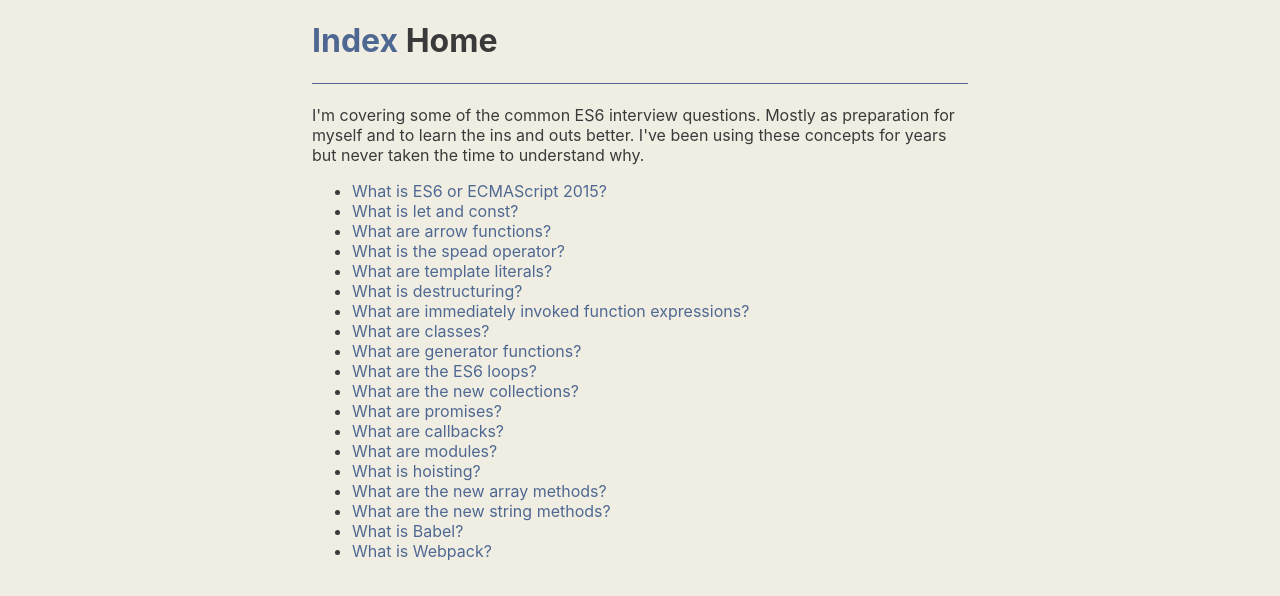
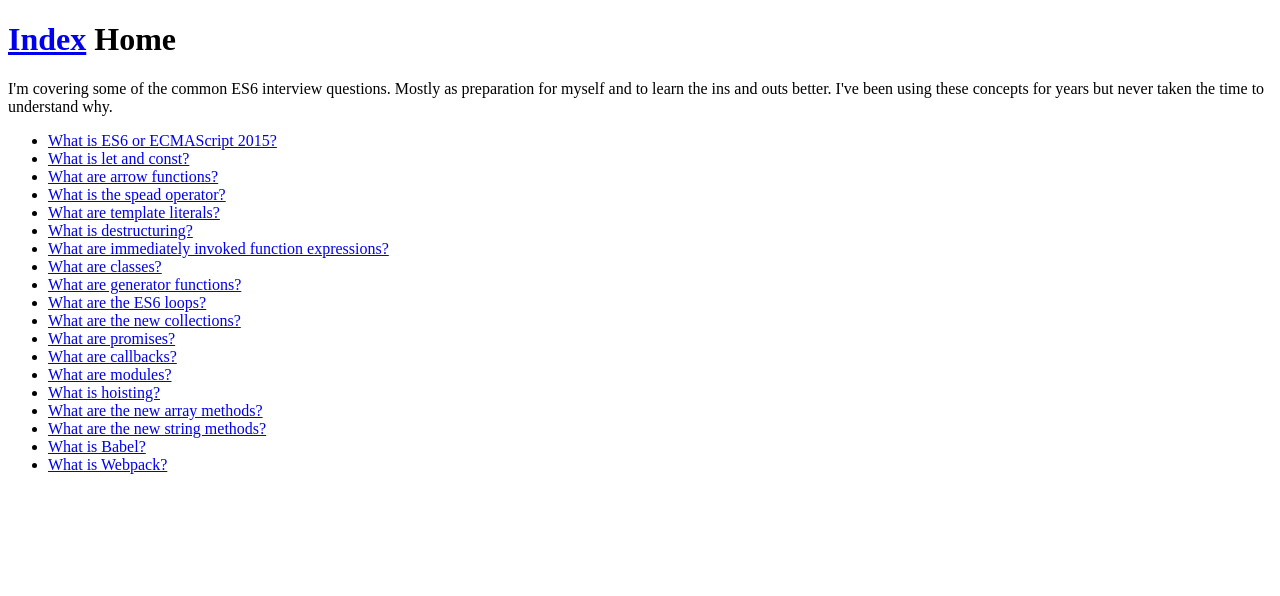
Before and after one commit to drbzyx/es6-concepts, a Next.js app in the folder app/: page / in a window 1280 px wide. Shown: the top 596 px of the page. Built offline with nearby package versions, Linux system fonts and the light colour scheme.

Commit message:
Remove CSS

```diff
--- a/app/pages/_app.js
+++ b/app/pages/_app.js
@@ -1,5 +1,3 @@
-import '../styles/globals.css'
-
 function MyApp({ Component, pageProps }) {
   return <Component {...pageProps} />
 }
--- a/app/styles/globals.css
+++ /dev/null
@@ -1,64 +0,0 @@
-html,
-body {
-  margin: 0;
-  font-family: -apple-system, BlinkMacSystemFont, 'Segoe UI', 'Roboto', 'Oxygen',
-    'Ubuntu', 'Cantarell', 'Fira Sans', 'Droid Sans', 'Helvetica Neue',
-    sans-serif;
-  -webkit-font-smoothing: antialiased;
-  -moz-osx-font-smoothing: grayscale;
-  background-color: rgb(240, 238, 227);
-  color: rgb(58, 58, 58);
-}
-
-a {
-  text-decoration: none;
-  color: rgb(79, 104, 146);
-}
-
-a:hover {
-  color: rgb(105, 136, 189);
-}
-
-* {
-  box-sizing: border-box;
-}
-
-code {
-  background: #d4d4ff;
-  border-radius: 10px;
-  font-size: 1.2em;
-  padding: 0 5px 2px;
-}
-
-main,
-nav {
-  margin: 1rem auto;
-  max-width: 720px;
-  padding: 0 2rem;
-}
-
-footer {
-  position: fixed;
-  bottom: 0;
-  left: 0;
-  padding: 20px;
-  width: 100%;
-}
-
-h1 {
-  border-bottom: 1px solid rgb(79, 104, 146);
-  padding-bottom: 0.7em;
-}
-
-@media screen and (max-width: 34em) {
-  h1 {
-    text-align: center;
-  }
-}
-
-label,
-input,
-button {
-  display: block;
-  margin: 10px 0;
-}
```
